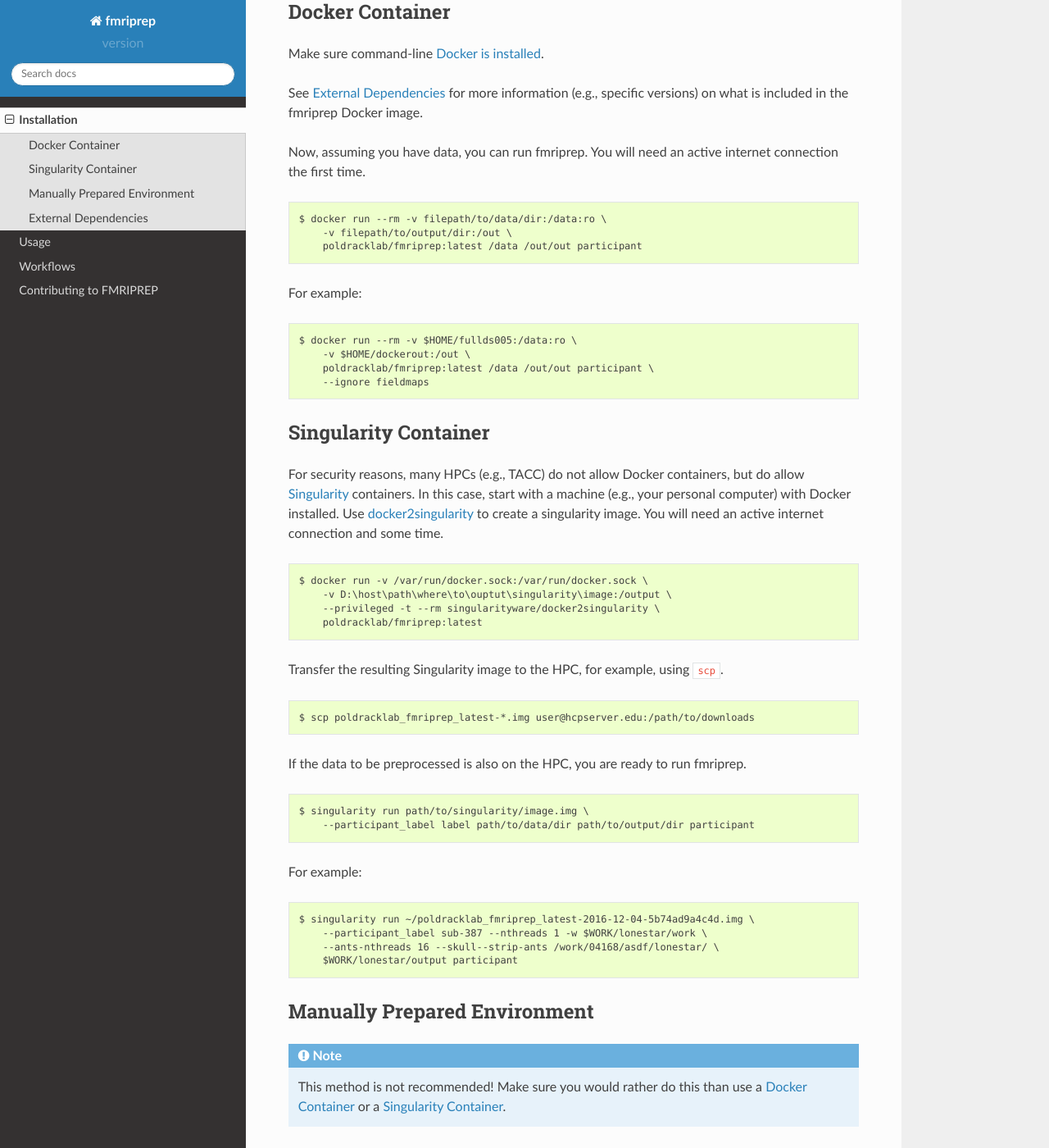
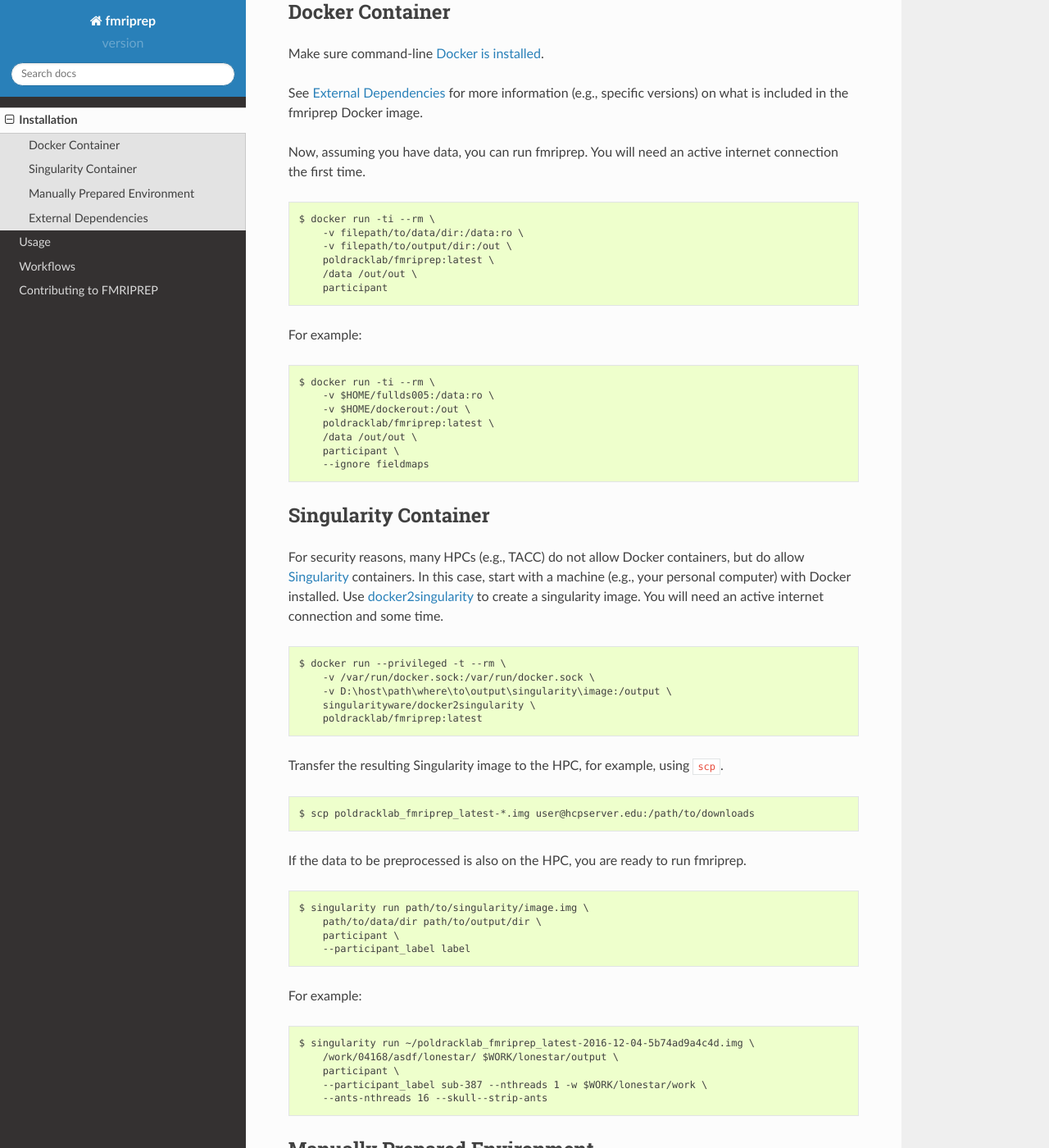
Before and after one commit to yohanchatelain/fmriprep, a Sphinx documentation site: the page built from docs/installation.rst, in a window 1280 px wide and 1400 px high, scrolled down 258 px. Shown: the whole window at 82% size. Built offline with Sphinx 7.4.7 and the Read the Docs theme 2.0.0, drawn with Linux system fonts in a browser that asks for light colours; the version number could not be read and is left out; some of the changed text lies outside the part shown.

Commit message:
syntax clean up

```diff
--- a/docs/installation.rst
+++ b/docs/installation.rst
@@ -17,15 +17,21 @@ See `External Dependencies`_ for more information (e.g., specific versions) on w
 
 Now, assuming you have data, you can run fmriprep. You will need an active internet connection the first time. ::
 
-    $ docker run --rm -v filepath/to/data/dir:/data:ro \
+    $ docker run -ti --rm \
+        -v filepath/to/data/dir:/data:ro \
         -v filepath/to/output/dir:/out \
-        poldracklab/fmriprep:latest /data /out/out participant
+        poldracklab/fmriprep:latest \
+        /data /out/out \
+        participant
 
 For example: ::
 
-    $ docker run --rm -v $HOME/fullds005:/data:ro \
+    $ docker run -ti --rm \
+        -v $HOME/fullds005:/data:ro \
         -v $HOME/dockerout:/out \
-        poldracklab/fmriprep:latest /data /out/out participant \
+        poldracklab/fmriprep:latest \
+        /data /out/out \
+        participant \
         --ignore fieldmaps
 
 Singularity Container
@@ -35,9 +41,10 @@ For security reasons, many HPCs (e.g., TACC) do not allow Docker containers, but
 In this case, start with a machine (e.g., your personal computer) with Docker installed.
 Use `docker2singularity <https://github.com/singularityware/docker2singularity>`_ to create a singularity image. You will need an active internet connection and some time. ::
 
-    $ docker run -v /var/run/docker.sock:/var/run/docker.sock \
-        -v D:\host\path\where\to\ouptut\singularity\image:/output \
-        --privileged -t --rm singularityware/docker2singularity \
+    $ docker run --privileged -t --rm \
+        -v /var/run/docker.sock:/var/run/docker.sock \
+        -v D:\host\path\where\to\output\singularity\image:/output \
+        singularityware/docker2singularity \
         poldracklab/fmriprep:latest
 
 Transfer the resulting Singularity image to the HPC, for example, using ``scp``. ::
@@ -47,14 +54,17 @@ Transfer the resulting Singularity image to the HPC, for example, using ``scp``.
 If the data to be preprocessed is also on the HPC, you are ready to run fmriprep. ::
 
     $ singularity run path/to/singularity/image.img \
-        --participant_label label path/to/data/dir path/to/output/dir participant
+        path/to/data/dir path/to/output/dir \
+        participant \
+        --participant_label label
 
 For example: ::
 
     $ singularity run ~/poldracklab_fmriprep_latest-2016-12-04-5b74ad9a4c4d.img \
+        /work/04168/asdf/lonestar/ $WORK/lonestar/output \
+        participant \
         --participant_label sub-387 --nthreads 1 -w $WORK/lonestar/work \
-        --ants-nthreads 16 --skull--strip-ants /work/04168/asdf/lonestar/ \
-        $WORK/lonestar/output participant
+        --ants-nthreads 16 --skull--strip-ants
 
 
 Manually Prepared Environment
```
Also changed, not shown: other parts of docs/installation.rst (+1 -1 lines).
